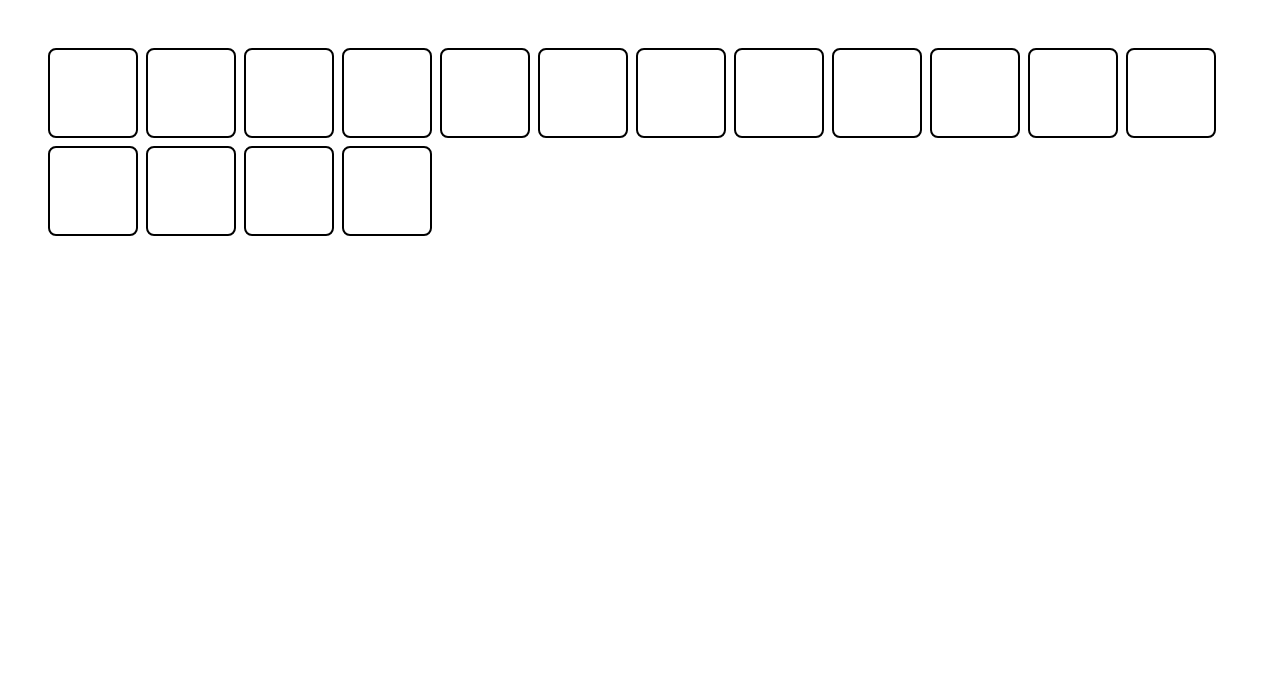
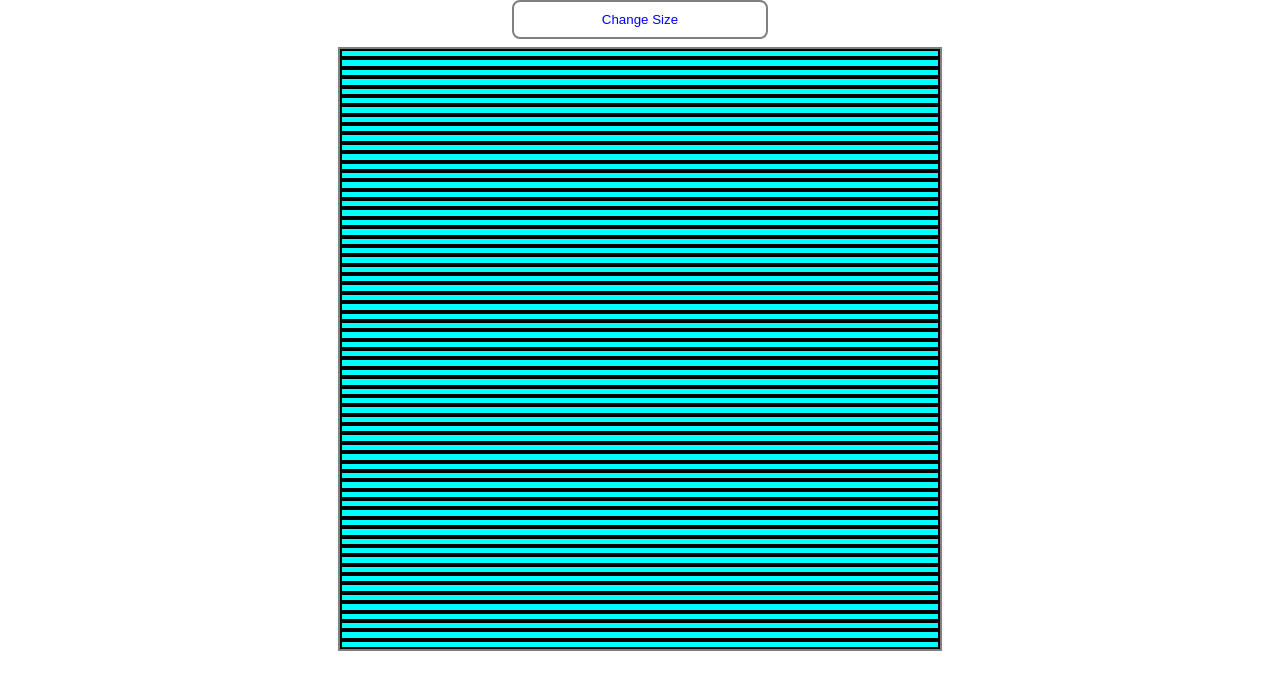
Before and after one commit to wambambizzle/odin-etch-a-sketch, a plain HTML site: page index.html in a window 1280 px wide. Drawn offline with Linux system fonts and the light colour scheme.

Commit message:
Add the button with prompt - start updating the css fix the layout

```diff
--- a/index.html
+++ b/index.html
@@ -8,6 +8,9 @@
     <link rel="stylesheet" href="style.css" />
   </head>
   <body>
-    <div id="container"></div>
+    <div id="container">
+      <button id="grid-size-button">Change Size</button>
+      <div class="grid-container"></div>
+    </div>
   </body>
 </html>
--- a/javascript.js
+++ b/javascript.js
@@ -1,7 +1,8 @@
 const container = document.querySelector("#container");
+const gridContainer = document.querySelector(".grid-container");
+const gridSizeButton = document.querySelector("#grid-size-button");
 
-// update later: 256
-for (let i = 0; i < 16; i++) {
+for (let i = 0; i < 64; i++) {
   const grid = document.createElement("div");
   grid.classList.add("grid");
 
@@ -13,5 +14,9 @@ for (let i = 0; i < 16; i++) {
     grid.classList.remove("hover-effect");
   });
 
-  container.appendChild(grid);
+  gridContainer.appendChild(grid);
 }
+
+gridSizeButton.addEventListener("click", () => {
+  let result = prompt("What size grid would you like? (From 2-100)");
+});
--- a/style.css
+++ b/style.css
@@ -4,19 +4,42 @@
 
 #container {
   display: flex;
-  flex: 1;
-  overflow: auto;
-  padding: 48px;
-  flex-wrap: wrap;
+  flex-direction: column;
+  justify-content: center;
+  align-items: center;
   gap: 8px;
 }
 
+.grid-container {
+  display: flex;
+  flex-direction: column;
+  overflow: auto;
+  /* align-items: stretch;
+  align-content: stretch; */
+  width: 600px;
+  height: 600px;
+  background-color: aqua;
+  border: 2px solid grey;
+}
+
 .grid {
-  width: 50px;
-  height: 50px;
-  padding: 18px;
+  display: flex;
+  flex: 1 1 0px;
+  align-items: stretch;
+  align-content: stretch;
+  /* overflow: auto; */
+  /* flex-wrap: wrap; */
+
+  border: 2px solid black;
+}
+
+#grid-size-button {
+  background-color: white;
+  color: blue;
+  width: 20%;
+  border: 2px solid grey;
   border-radius: 8px;
-  border: 2px solid black;
+  padding: 10px 10px;
 }
 
 .hover-effect {
```
